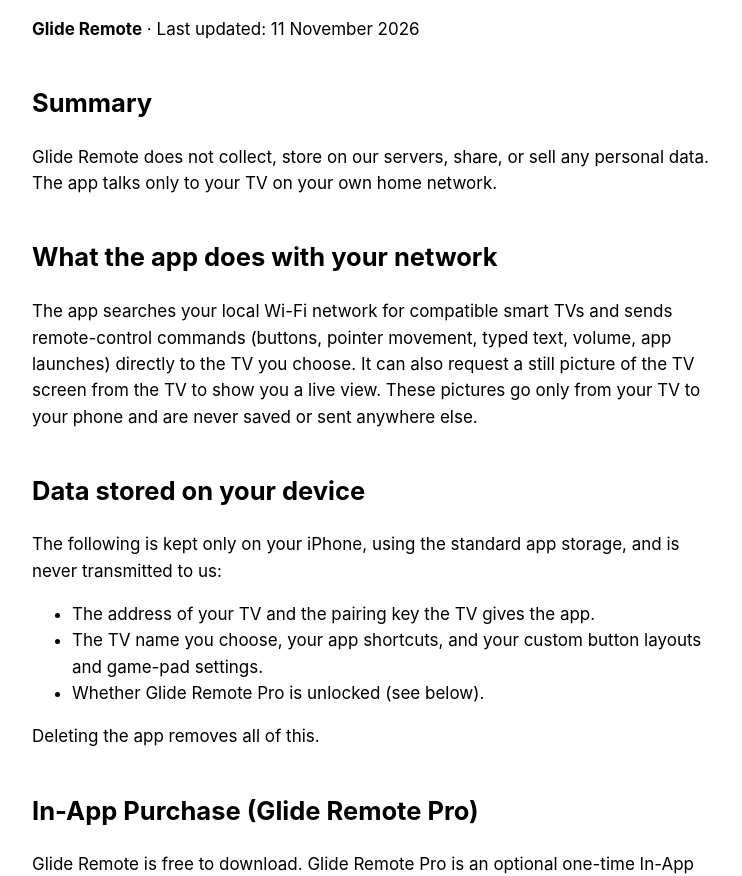
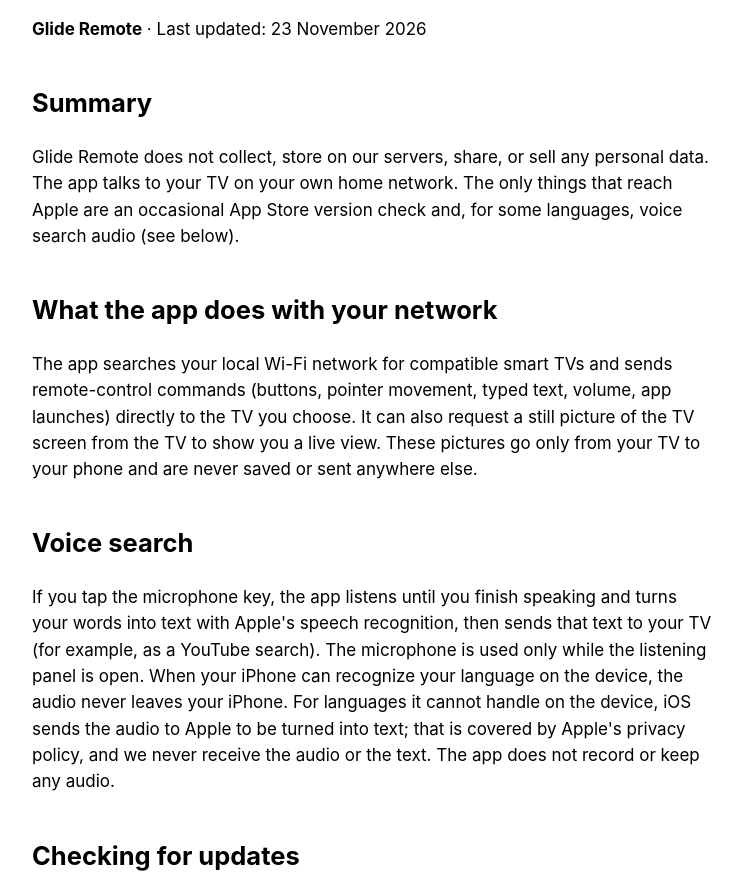
Before and after one commit to Amrkz/glide-remote, a plain HTML site: page privacy.html in a window 1280 px wide. Shown: the part 91-967 px from the top of the page, without its empty margins (268-1010 px from the left). Drawn offline with Linux system fonts and the light colour scheme.

Commit message:
Privacy policy: voice search, update check, saved TVs (app 1.0.5)
Co-Authored-By: Claude Opus 5.5 <noreply@anthropic.com>
Claude-Session: https://claude.ai/code/session_01Mo1Cg8SDXB6H2fVJUxsrJQ

```diff
--- a/privacy.html
+++ b/privacy.html
@@ -14,18 +14,24 @@
 </head>
 <body>
 <h1>Privacy Policy</h1>
-<p><strong>Glide Remote</strong> &middot; Last updated: 11 November 2026</p>
+<p><strong>Glide Remote</strong> &middot; Last updated: 23 November 2026</p>
 
 <h2>Summary</h2>
-<p>Glide Remote does not collect, store on our servers, share, or sell any personal data. The app talks only to your TV on your own home network.</p>
+<p>Glide Remote does not collect, store on our servers, share, or sell any personal data. The app talks to your TV on your own home network. The only things that reach Apple are an occasional App Store version check and, for some languages, voice search audio (see below).</p>
 
 <h2>What the app does with your network</h2>
 <p>The app searches your local Wi-Fi network for compatible smart TVs and sends remote-control commands (buttons, pointer movement, typed text, volume, app launches) directly to the TV you choose. It can also request a still picture of the TV screen from the TV to show you a live view. These pictures go only from your TV to your phone and are never saved or sent anywhere else.</p>
 
+<h2>Voice search</h2>
+<p>If you tap the microphone key, the app listens until you finish speaking and turns your words into text with Apple's speech recognition, then sends that text to your TV (for example, as a YouTube search). The microphone is used only while the listening panel is open. When your iPhone can recognize your language on the device, the audio never leaves your iPhone. For languages it cannot handle on the device, iOS sends the audio to Apple to be turned into text; that is covered by Apple's privacy policy, and we never receive the audio or the text. The app does not record or keep any audio.</p>
+
+<h2>Checking for updates</h2>
+<p>About once a day, and when you tap Check for Updates in Settings, the app asks Apple's public App Store lookup service which version of Glide Remote is current. The request contains only the app's App Store ID and your device's region (to look in the right store). It contains no personal data, and we receive nothing.</p>
+
 <h2>Data stored on your device</h2>
 <p>The following is kept only on your iPhone, using the standard app storage, and is never transmitted to us:</p>
 <ul>
-  <li>The address of your TV and the pairing key the TV gives the app.</li>
+  <li>For each TV you add: its address on your network, the pairing key the TV gives the app, its model name, its network hardware (MAC) addresses (used to turn it on over Wi-Fi and to tell your TVs apart), and the first part of your Wi-Fi's address (so the app can pick the right TV when you change networks).</li>
   <li>The TV name you choose, your app shortcuts, and your custom button layouts and game-pad settings.</li>
   <li>Whether Glide Remote Pro is unlocked (see below).</li>
 </ul>
@@ -43,6 +49,7 @@
 <h2>Permissions</h2>
 <ul>
   <li><strong>Local Network:</strong> required to find and control your TV on your Wi-Fi.</li>
+  <li><strong>Microphone and Speech Recognition:</strong> asked for only the first time you use voice search; used only while you are speaking a search. You can turn them off in iOS Settings at any time; the rest of the app keeps working.</li>
 </ul>
 
 <h2>Children</h2>
```
